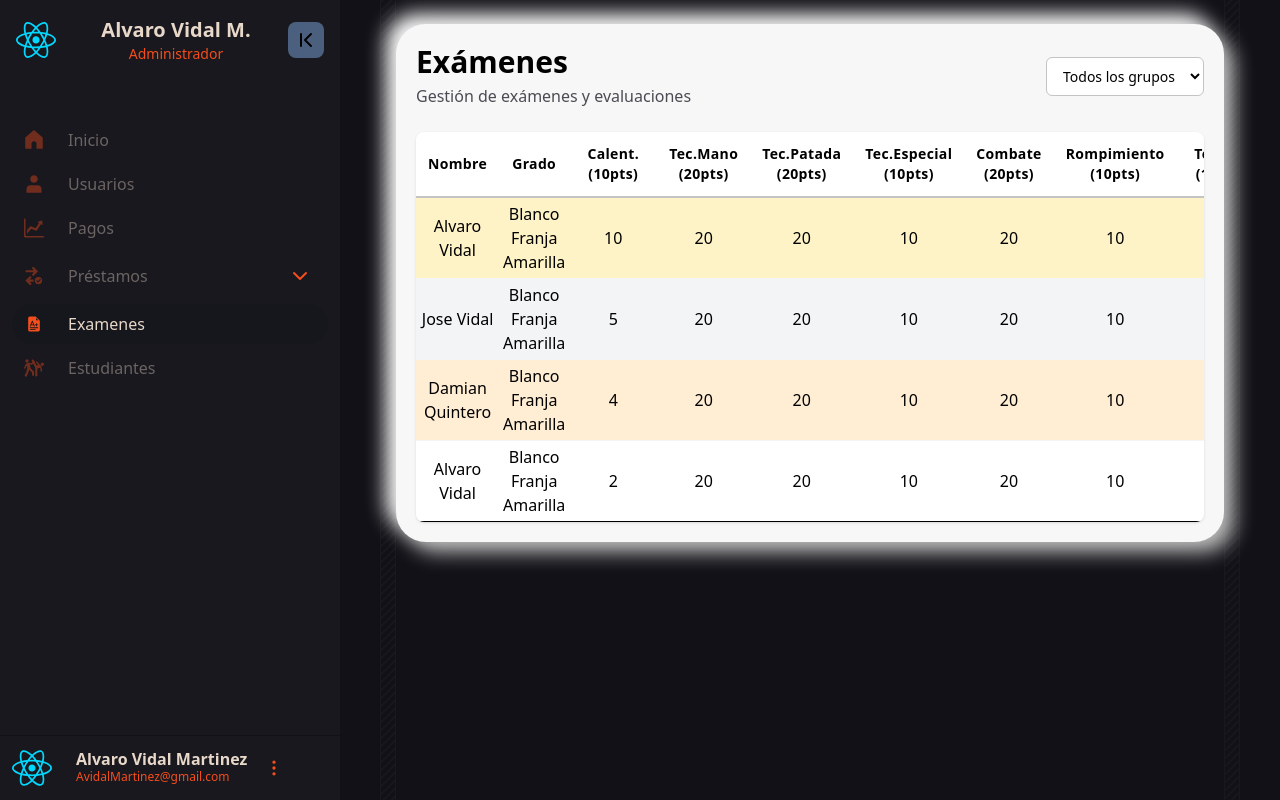
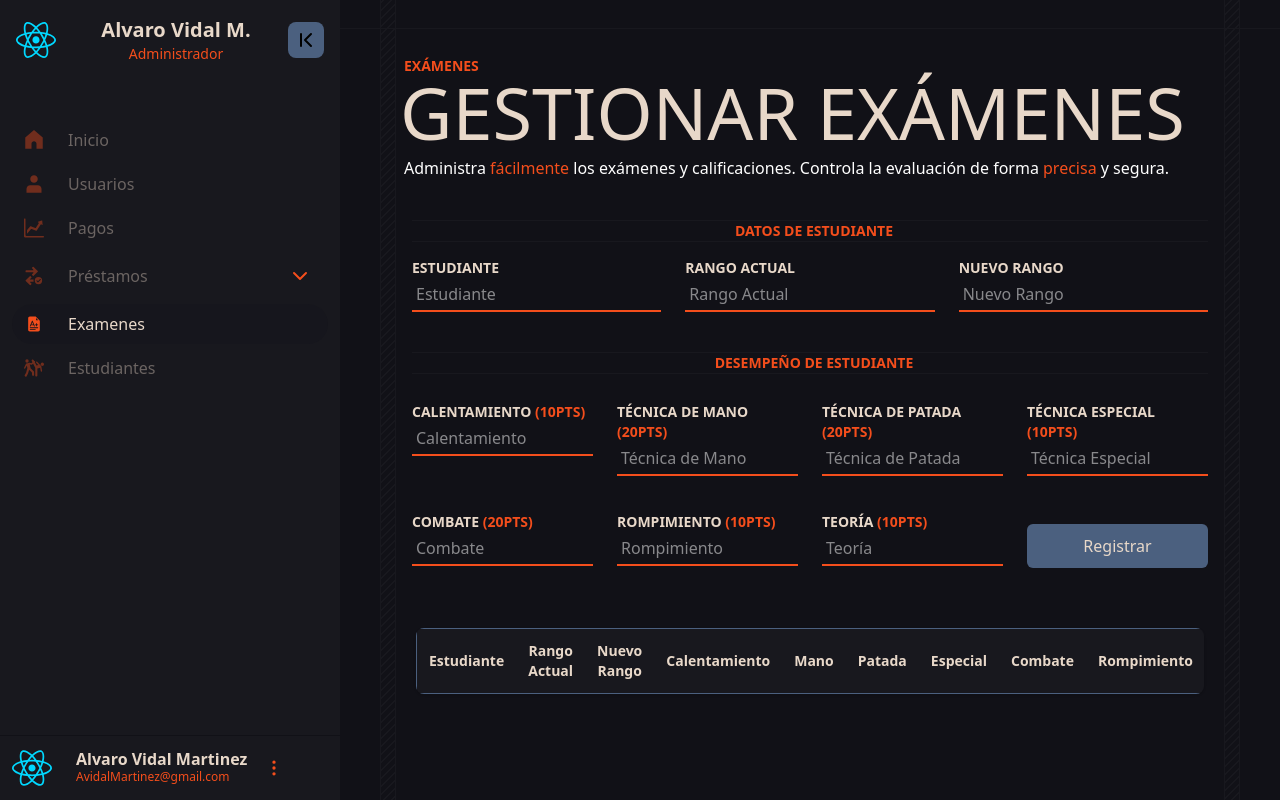
Before and after one commit to JoseVidal1/DOJANKWON_PROY, a React (Vite) app: page /examenes in a window 1280 px wide. Built offline with nearby package versions, Linux system fonts and the light colour scheme.

Commit message:
Modal Examanes terminado

```diff
--- a/src/page/Examenes.jsx
+++ b/src/page/Examenes.jsx
@@ -1,94 +1,251 @@
 import React, { useState } from 'react';
-import Calificaciones from '../Components/Calificaciones';
-
-const estudiantes = [
-  { nombre: "Alvaro Vidal", grupo: "niños", grado: "Blanco Franja Amarilla", calentamiento: 10, tec_mano: 20, tec_patada: 20, tec_especial: 10, combate: 20, rompimiento: 10, teorica: 10 },
-  { nombre: "Jose Vidal", grupo: "mayores", grado: "Blanco Franja Amarilla", calentamiento: 5, tec_mano: 20, tec_patada: 20, tec_especial: 10, combate: 20, rompimiento: 10, teorica: 10 },
-  { nombre: "Damian Quintero", grupo: "niños", grado: "Blanco Franja Amarilla", calentamiento: 4, tec_mano: 20, tec_patada: 20, tec_especial: 10, combate: 20, rompimiento: 10, teorica: 10 },
-  { nombre: "Alvaro Vidal", grupo: "mayores", grado: "Blanco Franja Amarilla", calentamiento: 2, tec_mano: 20, tec_patada: 20, tec_especial: 10, combate: 20, rompimiento: 10, teorica: 10 },
-];
+import { DeleteIcon } from 'lucide-react';
 
 const Examenes = () => {
-  const [notasFinales, setNotasFinales] = useState({});
-  const [grupo, setGrupo] = useState(estudiantes);
+  const [examenes, setExamenes] = useState([]);
+  const [formData, setFormData] = useState({
+    estudianteE: '',
+    rangoA: '',
+    rangoN: '',
+    calentamiento: '',
+    tecMano: '',
+    tecPatada: '',
+    tecEspe: '',
+    combate: '',
+    rompimiento: '',
+    teorico: ''
+  });
 
-  const filtroGrupo = (grupoSeleccionado) => {
-    if (!grupoSeleccionado) {
-      setGrupo(estudiantes);
-      return;
-    }
-    const estudiantesFiltrados = estudiantes.filter(est => est.grupo === grupoSeleccionado);
-    setGrupo(estudiantesFiltrados);
+  const handleChange = (e) => {
+    setFormData({ ...formData, [e.target.name]: e.target.value });
   };
 
-  const handleNotaChange = (index, nota) => {
-    setNotasFinales(prev => ({ ...prev, [index]: nota }));
+  const calcularNotaFinal = (datos) => {
+    const valores = [
+      datos.calentamiento,
+      datos.tecMano,
+      datos.tecPatada,
+      datos.tecEspe,
+      datos.combate,
+      datos.rompimiento,
+      datos.teorico
+    ];
+    return valores.reduce((acc, val) => acc + (parseFloat(val) || 0), 0);
   };
 
-  const estudiantesConNotas = grupo.map((est, i) => ({
-    ...est,
-    index: i,
-    notaFinal: notasFinales[i] ?? 0,
-  }));
+  const handleSubmit = (e) => {
+    e.preventDefault();
 
-  const estudiantesOrdenados = [...estudiantesConNotas].sort((a, b) => b.notaFinal - a.notaFinal);
+    const notaFinal = calcularNotaFinal(formData);
+    const nuevoExamen = {
+      ...formData,
+      notaFinal,
+      puesto: 0
+    };
+
+    const nuevosExamenes = [...examenes, nuevoExamen];
+
+    nuevosExamenes.sort((a, b) => b.notaFinal - a.notaFinal);
+    nuevosExamenes.forEach((examen, i) => {
+      examen.puesto = i + 1;
+    });
+
+    setExamenes(nuevosExamenes);
+    setFormData({
+      estudianteE: '',
+      rangoA: '',
+      rangoN: '',
+      calentamiento: '',
+      tecMano: '',
+      tecPatada: '',
+      tecEspe: '',
+      combate: '',
+      rompimiento: '',
+      teorico: ''
+    });
+  };
+
+  const eliminarExamen = (index) => {
+    const actualizados = examenes.filter((_, i) => i !== index);
+    actualizados.sort((a, b) => b.notaFinal - a.notaFinal);
+    actualizados.forEach((examen, i) => {
+      examen.puesto = i + 1;
+    });
+    setExamenes(actualizados);
+  };
 
   return (
-  <div className="p-5 rounded-[30px] shadow-[10px_10px_20px_#bebebe,-10px_-10px_20px_#ffffff]" style={{ backgroundColor: "var(--secundary-background-color)", color: "var(--primary-text-color)"}}>
-    <div className="flex justify-between items-center mb-6">
+    <div className='relative pt-8 pb-4' style={{ backgroundColor: "var(--primary-dark-color)" }}>
+      {/* Presentación */}
+      <hr className="absolute top-1 left-[-70px] right-[-70px] border-t border-[color:var(--secundary-dark-color)]" />
+      <h1 className='text-sm font-bold ml-2  font-josefin' style={{ color: "var(--accent-dark-color)" }}>EXÁMENES</h1>
+      <h1 className="text-2xl sm:text-4xl ml-1 md:text-5xl lg:text-7xl font-josefin mb-2 font-medium text-left" style={{ color: "var(--text-dark-color)" }}>GESTIONAR EXÁMENES</h1>
+      <p className="font-josefin ml-2">Administra <span style={{ color: "var(--accent-dark-color)" }}>fácilmente</span> los exámenes y calificaciones. Controla la evaluación de forma <span style={{ color: "var(--accent-dark-color)" }}>precisa</span> y segura.</p>
+
+      {/* Formulario */}
+      <form onSubmit={handleSubmit} className="w-full space-y-10 mt-10 px-4">
+        {/* DATOS DE ESTUDIANTE */}
         <div>
-        <h1 className="text-3xl font-bold" style={{ color: "var(--primary-text-color)" }}>Exámenes</h1>
-        <p className="text-gray-500 mt-1" style={{ color: "var(--secundary-text-color)" }}> Gestión de exámenes y evaluaciones</p>
+          <hr className="border-t border-[color:var(--secundary-dark-color)]" />
+          <h1 className='text-sm text-center font-bold ml-2 font-josefin' style={{ color: "var(--accent-dark-color)" }}>DATOS DE ESTUDIANTE</h1>
+          <hr className="border-t border-[color:var(--secundary-dark-color)]" />
+          <div className="flex flex-wrap gap-x-6 gap-y-4 mt-4">
+            {[
+              { id: 'estudianteE', label: 'Estudiante' },
+              { id: 'rangoA', label: 'Rango Actual' },
+              { id: 'rangoN', label: 'Nuevo Rango' }
+            ].map(({ id, label }) => (
+              <div key={id} className="w-full md:flex-1 flex flex-col min-w-0">
+                <label htmlFor={id} className="text-sm font-josefin font-semibold text-[var(--text-dark-color)] uppercase">{label}</label>
+                <input
+                  type="text"
+                  id={id}
+                  name={id}
+                  value={formData[id]}
+                  onChange={handleChange}
+                  placeholder={label}
+                  required
+                  className="bg-transparent border-b-2 border-[var(--accent-dark-color)] text-white p-1"/>
+              </div>
+            ))}
+          </div>
         </div>
 
-    <select onChange={e => filtroGrupo(e.target.value)} className="rounded-md px-3 py-2 text-sm focus:outline-none focus:ring-2" style={{ backgroundColor: "var(--primary-background-color)", border: "1px solid var(--custom-border-color)", color: "var(--primary-text-color)", outlineColor: "var(--sidebar-active-text)"}}>
-      <option value="">Todos los grupos</option>
-      <option value="niños">Grupo 5pm-6pm</option>
-      <option value="mayores">Grupo 6pm-7pm</option>
-      <option value="clase3">Grupo 7pm-8pm</option>
-    </select>
+        {/* DESEMPEÑO DE ESTUDIANTE */}
+        <div>
+          <hr className="border-t border-[color:var(--secundary-dark-color)]" />
+          <h1 className='text-sm text-center font-bold ml-2 font-josefin' style={{ color: "var(--accent-dark-color)" }}>DESEMPEÑO DE ESTUDIANTE</h1>
+          <hr className="border-t border-[color:var(--secundary-dark-color)]" />
+          <div className="grid grid-cols-1 md:grid-cols-4 gap-x-6 gap-y-4 mt-2">
+            {[
+              { id: 'calentamiento', label: 'Calentamiento', pts: 10 },
+              { id: 'tecMano', label: 'Técnica de Mano', pts: 20 },
+              { id: 'tecPatada', label: 'Técnica de Patada', pts: 20 },
+              { id: 'tecEspe', label: 'Técnica Especial', pts: 10 },
+              { id: 'combate', label: 'Combate', pts: 20 },
+              { id: 'rompimiento', label: 'Rompimiento', pts: 10 },
+              { id: 'teorico', label: 'Teoría', pts: 10 }
+            ].map(({ id, label, pts }) => (
+              <div key={id} className="col-span-1 mt-5 flex flex-col">
+                <label htmlFor={id} className="text-sm font-josefin font-semibold text-[var(--text-dark-color)] uppercase">{label} <span style={{ color: "var(--accent-dark-color)" }}>({pts}pts)</span></label>
+                <input
+                  type="number"
+                  id={id}
+                  name={id}
+                  value={formData[id]}
+                  onChange={handleChange}
+                  placeholder={label}
+                  required
+                  className="bg-transparent border-b-2 border-[var(--accent-dark-color)] text-white p-1"/>
               </div>
+            ))}
 
+            {/*Registrar*/}
+            <div className="mt-8 col-span-1 flex flex-col">
+              <button type="submit" className="group relative inline-flex h-11 items-center justify-center overflow-hidden rounded-md px-6 font-medium transition hover:scale-105 duration-300" style={{ backgroundColor: "var(--terceary-dark-color)", color: "var(--text-dark-color)" }}>
+                <span>Registrar</span>
+                <div className="absolute inset-0 flex h-full w-full justify-center [transform:skew(-12deg)_translateX(-100%)] group-hover:duration-1000 group-hover:[transform:skew(-12deg)_translateX(100%)]">
+                  <div className="relative h-full w-8 bg-white/20"></div>
+                </div>
+              </button>
+            </div>
+          </div>
+        </div>
+      </form>
+
+      {/* Tabla de Exámenes */}
+      <div className="p-5 mt-10">
         <div className="overflow-auto rounded-lg shadow hidden md:block">
-    <table className="w-full text-center">
-      <thead style={{backgroundColor: "var(--primary-background-color)", borderBottom: "2px solid var(--custom-border-color)"}}>
+          <table className="w-full text-center shadow-lg border border-[color:var(--terceary-dark-color)]">
+            <thead style={{ backgroundColor: "var(--secundary-dark-color)", borderBottom: "1px solid var(--terceary-dark-color)" }}>
               <tr>
-          <th className="p-3 text-sm font-semibold tracking-wide" style={{ color: "var(--primary-text-color)" }}>Nombre</th>
-          <th className="p-3 text-sm font-semibold tracking-wide" style={{ color: "var(--primary-text-color)" }}>Grado</th>
-          <th className="p-3 text-sm font-semibold tracking-wide" style={{ color: "var(--primary-text-color)" }}>Calent.<br />(10pts)</th>
-          <th className="p-3 text-sm font-semibold tracking-wide" style={{ color: "var(--primary-text-color)" }}>Tec.Mano<br />(20pts)</th>
-          <th className="p-3 text-sm font-semibold tracking-wide" style={{ color: "var(--primary-text-color)" }}>Tec.Patada<br />(20pts)</th>
-          <th className="p-3 text-sm font-semibold tracking-wide" style={{ color: "var(--primary-text-color)" }}>Tec.Especial<br />(10pts)</th>
-          <th className="p-3 text-sm font-semibold tracking-wide" style={{ color: "var(--primary-text-color)" }}>Combate<br />(20pts)</th>
-          <th className="p-3 text-sm font-semibold tracking-wide" style={{ color: "var(--primary-text-color)" }}>Rompimiento<br />(10pts)</th>
-          <th className="p-3 text-sm font-semibold tracking-wide" style={{ color: "var(--primary-text-color)" }}>Teórica<br />(10pts)</th>
-          <th className="p-3 text-sm font-semibold tracking-wide" style={{ color: "var(--primary-text-color)" }}>Nota<br />Final</th>
-          <th className="p-3 text-sm font-semibold tracking-wide" style={{ color: "var(--primary-text-color)" }}>Puesto</th>
+                {['Estudiante', 'Rango Actual', 'Nuevo Rango', 'Calentamiento', 'Mano', 'Patada', 'Especial', 'Combate', 'Rompimiento', 'Teoría', 'Nota Final', 'Puesto', 'Acción'].map((col) => (
+                  <th key={col} className="p-3 text-sm font-semibold" style={{ color: "var(--text-dark-color)" }}>{col}</th>
+                ))}
               </tr>
             </thead>
-      <tbody className="divide-y divide-gray-100">
-        {estudiantesOrdenados.map((est, orden) => (
-          <Calificaciones
-            key={est.index}
-            index={est.index}
-            nombre={est.nombre}
-            grado={est.grado}
-            calentamiento={est.calentamiento}
-            tec_mano={est.tec_mano}
-            tec_patada={est.tec_patada}
-            tec_especial={est.tec_especial}
-            combate={est.combate}
-            rompimiento={est.rompimiento}
-            teorica={est.teorica}
-            onNotaFinalChange={handleNotaChange}
-            puesto={orden + 1}
-          />
+            <tbody className="divide-y divide-[#4b607f]">
+              {examenes.map((item, index) => {
+                {/*Reprueba?*/}
+                const reprobado = item.notaFinal < 60;
+                return (
+                  <tr key={index} style={{ backgroundColor: 'var(--sidebar-dark-hover)' }}>
+                    {[item.estudianteE,
+                    item.rangoA,
+                    item.rangoN,
+                    item.calentamiento,
+                    item.tecMano,
+                    item.tecPatada,
+                    item.tecEspe,
+                    item.combate,
+                    item.rompimiento,
+                    item.teorico,
+                    item.notaFinal].map((val, i) => (
+                      <td key={i} className={`p-2 ${reprobado && i === 10 ? 'text-red-500 font-bold' : ''}`}>
+                        {val}
+                      </td>
                     ))}
+                    <td className={`p-2 font-bold ${reprobado ? 'text-red-500' : ''}`}>
+                      {reprobado ? 'NP' : item.puesto}
+                    </td>
+                    <td className="p-3">
+                      <button
+                        onClick={() => eliminarExamen(index)}
+                        className="p-1 text-sm bg-gray-700 rounded hover:bg-red-700"
+                        title="Eliminar examen"
+                      >
+                        <DeleteIcon className="w-5 h-5" />
+                      </button>
+                    </td>
+                  </tr>
+                );
+              })}
             </tbody>
           </table>
         </div>
+
+        {/* Responsive cards para móvil */}
+        <div className="grid grid-cols-1 sm:grid-cols-2 gap-4 md:hidden mt-4">
+          {examenes.map((item, index) => {
+            {/*Reprueba?*/}
+            const reprobado = item.notaFinal < 60;
+            return (
+              <div key={index} className="p-4 rounded-lg shadow" style={{ backgroundColor: "var(--secundary-dark-color)", color: "var(--text-dark-color)" }}>
+                {Object.entries({
+                  Estudiante: item.estudianteE,
+                  'Rango Actual': item.rangoA,
+                  'Nuevo Rango': item.rangoN,
+                  Calentamiento: item.calentamiento,
+                  Mano: item.tecMano,
+                  Patada: item.tecPatada,
+                  Especial: item.tecEspe,
+                  Combate: item.combate,
+                  Rompimiento: item.rompimiento,
+                  Teoría: item.teorico,
+                  'Nota Final': item.notaFinal,
+                  Puesto: reprobado ? 'NP' : item.puesto
+                }).map(([key, value]) => (
+                  <div key={key} className={`text-sm text-center mb-2 ${key === 'Nota Final' && reprobado ? 'text-red-500 font-bold' : ''}`}>
+                    <label className="block font-semibold">{key}:</label>
+                    <span>{value || "-"}</span>
                   </div>
+                ))}
+                <div className="flex justify-center space-x-2 pt-2">
+                  <button
+                    onClick={() => eliminarExamen(index)}
+                    className="p-1 text-sm bg-gray-700 rounded hover:bg-red-700"
+                    title="Eliminar examen"
+                  >
+                    <DeleteIcon className="w-5 h-5" />
+                  </button>
+                </div>
+              </div>
+            );
+          })}
 
+        </div>
+      </div>
+    </div>
   );
 };
 
```
Lines whose indentation alone changed are shown as unchanged.
